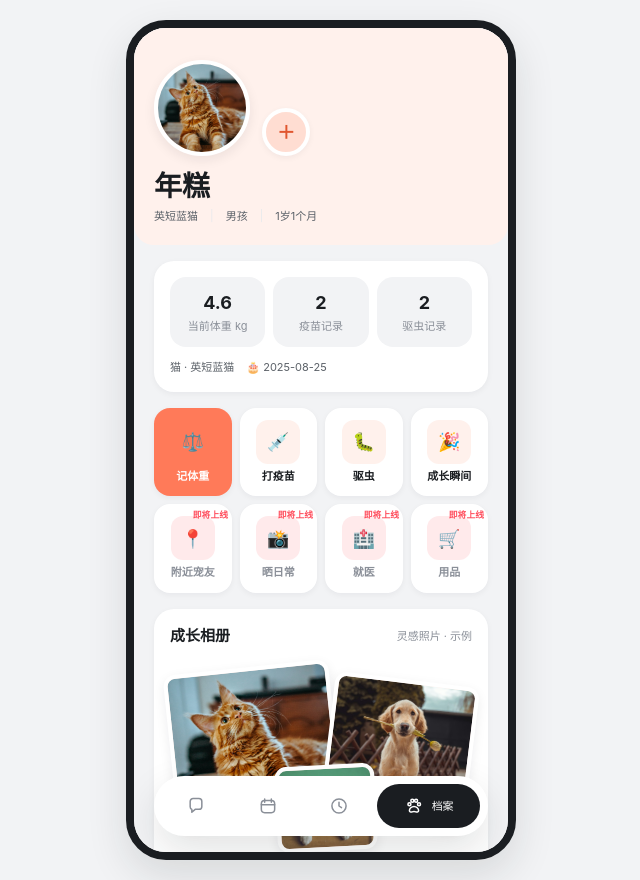
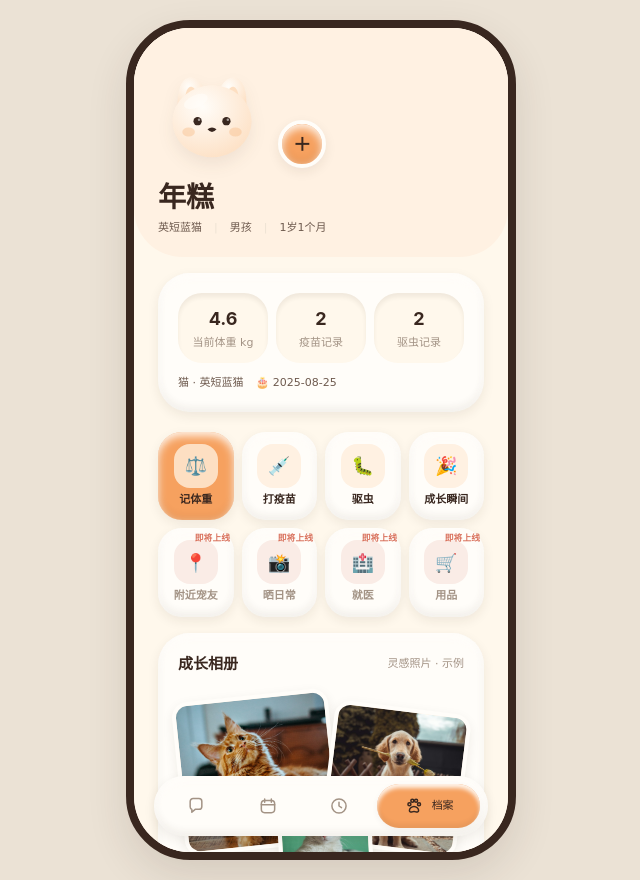
Before and after one commit to jshi3779/chongban-pet-growth, a React (Vite) app: page / in a window 1280 px wide. Shown: the whole page, without its empty margins (319-959 px from the left). Built offline with nearby package versions, Linux system fonts and the light colour scheme.

Commit message:
style: 采用 POMU 暖色黏土风格（奶油白/杏橙/深可可、黏土质感、SVG 黏土宠物）

```diff
--- a/src/components/Home.tsx
+++ b/src/components/Home.tsx
@@ -1,5 +1,6 @@
 import { useApp } from '../ctx';
 import { EMOJI, KIND, age, recsOf, reminders } from '../utils';
+import { Mascot } from './Mascot';
 import { Chart } from './Chart';
 import { DueTag, Photo, RecRow } from './Common';
 
@@ -12,7 +13,7 @@ export function Home() {
     <>
       <section className="pethead">
         <div className="pethead__row">
-          <span className="bigface"><img src={`${import.meta.env.BASE_URL}assets/${pet.type === '狗' ? 'dog.jpg' : 'cat.jpg'}`} alt={`${pet.name}的示例照片`} /></span>
+          <span className="bigface"><Mascot type={pet.type} label={`${pet.name}的黏土形象`} /></span>
           {s.pets.filter(q => q.id !== pet.id).map(q => (
             <button key={q.id} className="face" data-pet={q.id} aria-label={`切换到${q.name}`} onClick={() => patch({ cur: q.id })}>{EMOJI[q.type] || '🐾'}</button>
           ))}
--- /dev/null
+++ b/src/components/Mascot.tsx
@@ -0,0 +1,42 @@
+/** 黏土质感宠物角色（SVG 近似：圆润无锐角、径向渐变柔光、高光点）。猫 / 狗 / 其他 三种耳形。 */
+export function Mascot({ type, label }: { type: string; label: string }) {
+  const dog = type === '狗';
+  const small = type === '兔子';
+  return (
+    <svg className="mascot" viewBox="0 0 120 120" role="img" aria-label={label}>
+      <defs>
+        <radialGradient id="clay" cx="38%" cy="30%" r="80%">
+          <stop offset="0" className="m-stop1" />
+          <stop offset="1" className="m-stop2" />
+        </radialGradient>
+      </defs>
+      {dog ? (
+        <>
+          <ellipse className="m-ear" cx="26" cy="52" rx="14" ry="26" transform="rotate(14 26 52)" />
+          <ellipse className="m-ear" cx="94" cy="52" rx="14" ry="26" transform="rotate(-14 94 52)" />
+        </>
+      ) : small ? (
+        <>
+          <ellipse className="m-ear" cx="42" cy="22" rx="11" ry="26" />
+          <ellipse className="m-ear" cx="78" cy="22" rx="11" ry="26" />
+        </>
+      ) : (
+        <>
+          <path className="m-ear" d="M22 54 C20 28 30 16 40 20 C48 24 54 34 54 40 Z" />
+          <path className="m-ear" d="M98 54 C100 28 90 16 80 20 C72 24 66 34 66 40 Z" />
+          <path className="m-in" d="M30 46 C30 34 34 28 38 30 C42 32 46 38 46 42 Z" />
+          <path className="m-in" d="M90 46 C90 34 86 28 82 30 C78 32 74 38 74 42 Z" />
+        </>
+      )}
+      <ellipse className="m-body" cx="60" cy="68" rx="44" ry="40" />
+      <ellipse className="m-hi" cx="42" cy="46" rx="14" ry="7" transform="rotate(-24 42 46)" />
+      <circle className="m-eye" cx="44" cy="68" r="4.6" />
+      <circle className="m-eye" cx="76" cy="68" r="4.6" />
+      <circle className="m-hi" cx="45.6" cy="66.4" r="1.4" />
+      <circle className="m-hi" cx="77.6" cy="66.4" r="1.4" />
+      <ellipse className="m-cheek" cx="34" cy="80" rx="7" ry="5" />
+      <ellipse className="m-cheek" cx="86" cy="80" rx="7" ry="5" />
+      <path className="m-nose" d="M55 77 Q60 73 65 77 Q60 83 55 77 Z" />
+    </svg>
+  );
+}
--- a/src/styles/index.css
+++ b/src/styles/index.css
@@ -4,3 +4,4 @@
 @import "./checkin.css";
 @import "./phone.css";
 @import "./community.css";
+@import "./warm.css";
--- /dev/null
+++ b/src/styles/warm.css
@@ -0,0 +1,75 @@
+/* ===== POMU 暖色黏土风（Soft & Warm / Matte Clay）=====
+   色彩：奶油白（页面）+ 杏橙（选中/高亮）+ 深可可（文字与主操作）+ 鼠尾草绿/灰调石色（点缀）。
+   这些色值已同步进 style-baseline/theme.css 变量，此处只用变量组合。
+   ⚠️ 未覆盖样式：哑光黏土质感（外柔影 + 内高光 + 内暗边）基线没有 → 用 --shadow-md + 由 --color-bg-card /
+      --color-text-primary 通过 color-mix 混出的内阴影，兜底 Token --shadow-md
+   ⚠️ 未覆盖样式：3D 黏土宠物角色 → 用 SVG 渐变近似（见 Mascot），不引入新色值 */
+:root{
+  --action:var(--color-text-primary);            /* 深可可 = 主操作 */
+  --on-action:var(--color-bg-page);
+  --accent:var(--color-primary-500);              /* 杏橙 = 选中 / 高亮 */
+  --on-accent:var(--color-text-primary);
+  --clay-hi:color-mix(in srgb,var(--color-bg-card) 90%,transparent);
+  --clay-lo:color-mix(in srgb,var(--color-text-primary) 7%,transparent);
+  --clay:var(--shadow-md),inset 0 var(--space-xs) var(--space-sm) var(--clay-hi),inset 0 calc(var(--space-xs)*-1) var(--space-sm) var(--clay-lo);
+  --clay-sm:var(--shadow-sm),inset 0 var(--space-xs) var(--space-xs) var(--clay-hi),inset 0 calc(var(--space-xs)*-1) var(--space-xs) var(--clay-lo);
+  --stone:color-mix(in srgb,var(--color-text-tertiary) 22%,var(--color-bg-page));
+  --sage:var(--color-success);
+  --sage-tint:color-mix(in srgb,var(--color-success) 20%,var(--color-bg-page));
+}
+body,.stage{background:var(--stone)}
+.phone{background:var(--color-bg-page);border-color:var(--color-text-primary)}
+/* 卡片：大圆角 + 黏土质感，去掉边框 */
+.sd-card,.slotcard,.chkrow,.post,.monthgrid,.monthpill,.wd,.face,.bento button,.quick button,.sd-tabbar,.commnav button.on{box-shadow:var(--clay)}
+.sd-card{border:0;background:var(--color-bg-card)}
+.sd-stat,.stats .sd-stat{box-shadow:inset 0 var(--space-xs) var(--space-xs) var(--clay-lo);background:var(--color-bg-page)}
+/* 主操作：深可可 */
+.sd-btn--primary,.roundbtn,.fab,.pill--done,.upnext{background:var(--action);color:var(--on-action);box-shadow:var(--clay)}
+.sd-btn--default{background:var(--color-bg-card);box-shadow:var(--clay-sm);border-color:transparent}
+.sd-btn{box-shadow:var(--clay-sm)}
+.sd-btn--primary{box-shadow:var(--clay)}
+.sd-btn--primary:active{background:var(--color-text-secondary)}
+.toast{background:var(--action);color:var(--on-action)}
+/* 选中 / 高亮：杏橙底 + 深可可字（对比度达标） */
+.chip.on,.sd-tabbar__item.on,.wd.sel,.mg.sel,.day.today b,.bento .p,.pill--warn,.circ.on{background:var(--accent);color:var(--on-accent);border-color:var(--accent)}
+.sd-tabbar__item.on{box-shadow:var(--clay-sm)}
+.wd.sel small,.wd.sel em{color:var(--on-accent);opacity:.7}
+.wd.today b,.mg.today b{color:var(--color-primary-700)}
+.wd.sel.today b,.mg.sel.today b{color:var(--on-accent)}
+.bento .p i{background:var(--color-primary-100)}
+.chip{box-shadow:var(--clay-sm);border-color:transparent}
+.commnav button.on{box-shadow:none;border-bottom-color:var(--accent)}
+.upnext small{color:var(--color-text-disabled)}
+.upnext__ic{background:var(--accent);color:var(--on-accent)}
+.post__like.on{color:var(--color-primary-700)}
+.pethead{background:var(--color-primary-50);border-radius:0 0 calc(var(--radius-xl)*1.5) calc(var(--radius-xl)*1.5)}
+.face.add{background:var(--accent);color:var(--on-accent)}
+/* 点缀：鼠尾草绿 / 灰调石色（降低视觉疲劳） */
+.sd-tag--success,.chkrow__st--ok{background:var(--sage-tint);color:var(--color-text-primary)}
+.chkrow__st--ok{background:var(--sage);color:var(--color-bg-card);box-shadow:0 0 0 var(--space-xs) var(--sage-tint)}
+.pill--soft{background:var(--stone);color:var(--color-text-secondary)}
+.pill__dot{background:var(--sage)}
+.post__txt{background:var(--sage-tint)}
+.post:nth-child(even) .post__txt{background:var(--color-primary-50)}
+.slotcard__ic,.chkrow__thumb{box-shadow:var(--clay-sm)}
+.collage .pet-photo{border-color:var(--color-bg-card)}
+/* 低信息密度：更宽松的留白 */
+main{padding-left:var(--space-2xl);padding-right:var(--space-2xl)}
+.pethead{margin-left:calc(var(--space-2xl)*-1);margin-right:calc(var(--space-2xl)*-1);padding-left:var(--space-2xl);padding-right:var(--space-2xl)}
+.commnav{margin-left:calc(var(--space-2xl)*-1);margin-right:calc(var(--space-2xl)*-1)}
+.card,.sd-card{margin-bottom:var(--space-xl)}
+.sd-card{padding:var(--space-xl)}
+.sd-tabbar{box-shadow:var(--clay);background:var(--color-bg-card)}
+.fab{box-shadow:var(--clay)}
+/* 黏土宠物角色 */
+.bigface{border:0;background:none;box-shadow:none;overflow:visible;width:calc(var(--unit)*2.25);height:calc(var(--unit)*2.25)}
+.mascot{width:100%;height:100%;display:block;filter:drop-shadow(0 var(--space-sm) var(--space-sm) var(--clay-lo))}
+.m-body{fill:url(#clay)}
+.m-ear{fill:url(#clay)}
+.m-in{fill:var(--color-primary-100)}
+.m-eye{fill:var(--color-text-primary)}
+.m-cheek{fill:var(--color-primary-300);opacity:.45}
+.m-nose{fill:var(--color-text-primary)}
+.m-hi{fill:var(--color-bg-card);opacity:.55}
+.m-stop1{stop-color:var(--color-bg-card)}
+.m-stop2{stop-color:var(--color-primary-100)}
--- a/style-baseline/theme.css
+++ b/style-baseline/theme.css
@@ -2,39 +2,39 @@
    UI 样式基线 · theme.css
    ------------------------------------------------------------
    由 style-dna 从「宠物追踪 App」截图提取生成（v1.0.0）。
-   ⚠️ v1.1：主色按 AGENTS.md 指示切换为扁平卡通橙 #FF7A59（色阶由 500 推算，ui-ux-pro-max-design-system.md 未提供，待校对）。
-   下游页面统一 @import 本文件，禁止在页面内硬编码样式值。
+      下游页面统一 @import 本文件，禁止在页面内硬编码样式值。
+   ⚠️ v1.2：按 POMU 暖色黏土风格重设色板（奶油白 #FFF8EC / 杏橙 #F6A15F / 深可可 #39271F / 鼠尾草绿 #8FB59B），圆角整体加大。
    加载链：base.json → frontend/frontend-base.json → frontend/app.json
    ============================================================ */
 
 :root {
   /* ---------- 色彩 · 品牌主色 ---------- */
-  --color-primary-50:  #FFF1EC;
-  --color-primary-100: #FFDDD2;
-  --color-primary-300: #FFA68E;
-  --color-primary-500: #FF7A59;
-  --color-primary-700: #E0562F;
+  --color-primary-50:#FFF1E2;
+  --color-primary-100:#FDDFC2;
+  --color-primary-300:#F9BE8C;
+  --color-primary-500:#F6A15F;
+  --color-primary-700:#D9803A;
 
   /* ---------- 色彩 · 语义色 ---------- */
-  --color-success: #34C759;
-  --color-warning: #F5A623;
-  --color-error:   #FF4D5C;
-  --color-info:    #FF7A59;
-  --color-violet:  #8B5CF6;
+  --color-success:#8FB59B;
+  --color-warning:#E9B35E;
+  --color-error:#D9715C;
+  --color-info:#F6A15F;
+  --color-violet:#A79DB8;
 
   /* ---------- 色彩 · 中性色 ---------- */
-  --color-text-primary:   #1A1D21;
-  --color-text-secondary: #5B6168;
-  --color-text-tertiary:  #8A8F98;
-  --color-text-disabled:  #C5C9CE;
-  --color-bg-page:  #F2F3F5;
-  --color-bg-card:  #FFFFFF;
-  --color-bg-mask:  rgba(0,0,0,0.45);
-  --color-border-base:    #E8EAED;
-  --color-divider:        #EEF0F3;
+  --color-text-primary:#39271F;
+  --color-text-secondary:#6E5A4E;
+  --color-text-tertiary:#A39385;
+  --color-text-disabled:#D8CCBE;
+  --color-bg-page:#FFF8EC;
+  --color-bg-card:#FFFDF9;
+  --color-bg-mask:rgba(57,39,31,0.45);
+  --color-border-base:#EDE2D3;
+  --color-divider:#F2E9DB;
 
   /* ---------- 字体 ---------- */
-  --font-family-base:   -apple-system, BlinkMacSystemFont, "SF Pro Text", "PingFang SC", "Microsoft YaHei", sans-serif;
+  --font-family-base:"DejaVu Sans", -apple-system, BlinkMacSystemFont, "SF Pro Text", "PingFang SC", "Microsoft YaHei", sans-serif;
   --font-family-number: "SF Pro Display", -apple-system, BlinkMacSystemFont, sans-serif;
   --font-size-caption: 11px;
   --font-size-body:    13px;
@@ -62,21 +62,21 @@
   --space-touch-lg: 48px;   /* 主按钮 / 胶囊按钮高度 */
 
   /* ---------- 圆角 ---------- */
-  --radius-sm:   8px;
-  --radius-md:   12px;
-  --radius-lg:   16px;
-  --radius-xl:   20px;
+  --radius-sm:12px;
+  --radius-md:16px;
+  --radius-lg:24px;
+  --radius-xl:32px;
   --radius-full: 999px;
 
   /* ---------- 阴影 ---------- */
-  --shadow-sm: 0 2px 6px rgba(26,29,33,0.05);
-  --shadow-md: 0 4px 12px rgba(26,29,33,0.08);
-  --shadow-lg: 0 8px 24px rgba(26,29,33,0.10);
-  --shadow-xl: 0 16px 40px rgba(26,29,33,0.12);
+  --shadow-sm:0 2px 6px rgba(57,39,31,0.05);
+  --shadow-md:0 4px 12px rgba(57,39,31,0.08);
+  --shadow-lg:0 8px 24px rgba(57,39,31,0.10);
+  --shadow-xl:0 16px 40px rgba(57,39,31,0.12);
 
   /* ---------- 动效 ---------- */
   --motion-duration-fast: 150ms;
-  --motion-duration-base: 300ms;
+  --motion-duration-base:300ms;
   --motion-duration-slow: 400ms;
   --motion-ease-standard: cubic-bezier(0.4, 0, 0.2, 1);
 
@@ -120,8 +120,8 @@ body {
   cursor: pointer;
   transition: all var(--motion-duration-fast) var(--motion-ease-standard);
 }
-.sd-btn--primary { background: var(--color-primary-500); color: #fff; }
-.sd-btn--primary:active { background: var(--color-primary-700); }
+.sd-btn--primary { background: var(--color-text-primary); color: var(--color-bg-page); }
+.sd-btn--primary:active { background: var(--color-text-secondary); }
 .sd-btn--default {
   background: var(--color-bg-card);
   color: var(--color-text-primary);
@@ -187,7 +187,7 @@ body {
   color: var(--color-text-tertiary);
 }
 .sd-tabbar__item.on {
-  color: var(--color-bg-card);
+  color: var(--color-text-primary);
   background: var(--color-primary-500);
   border-radius: var(--radius-full);
 }
```
Also changed, not shown: 1 other file (tests, documents, lock files or other folders).
